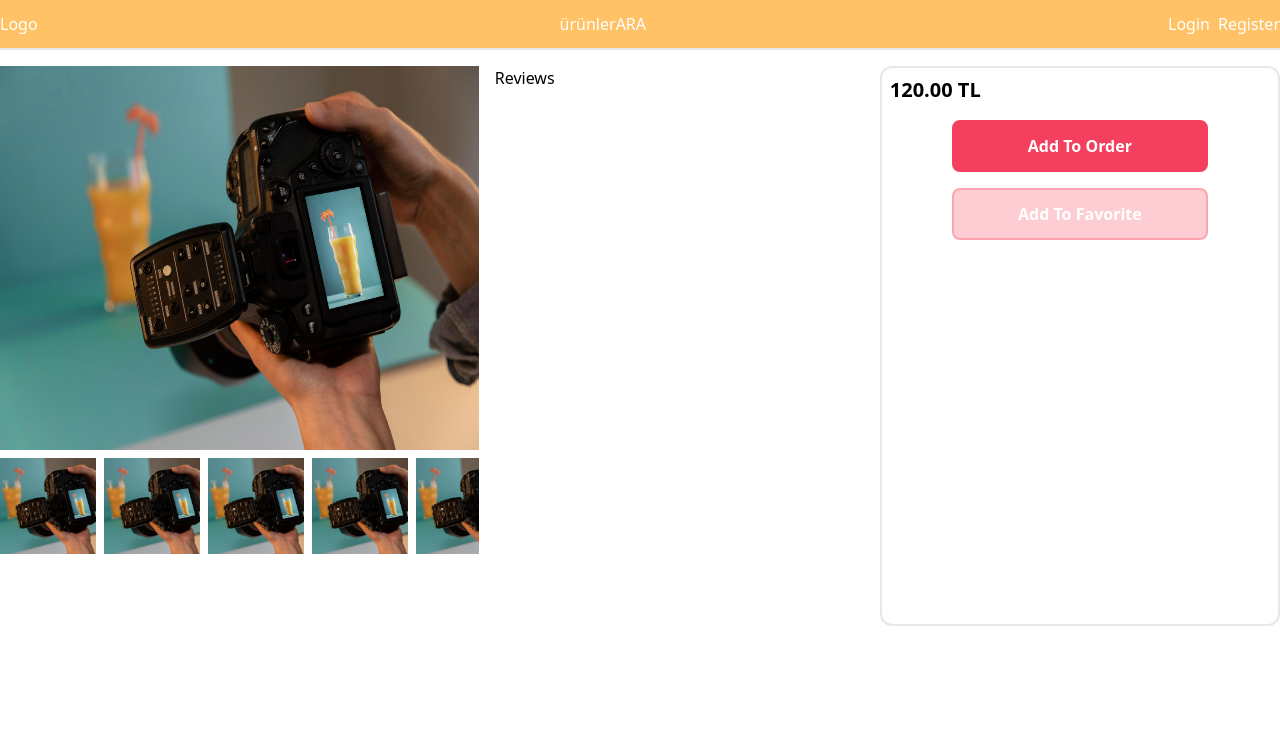
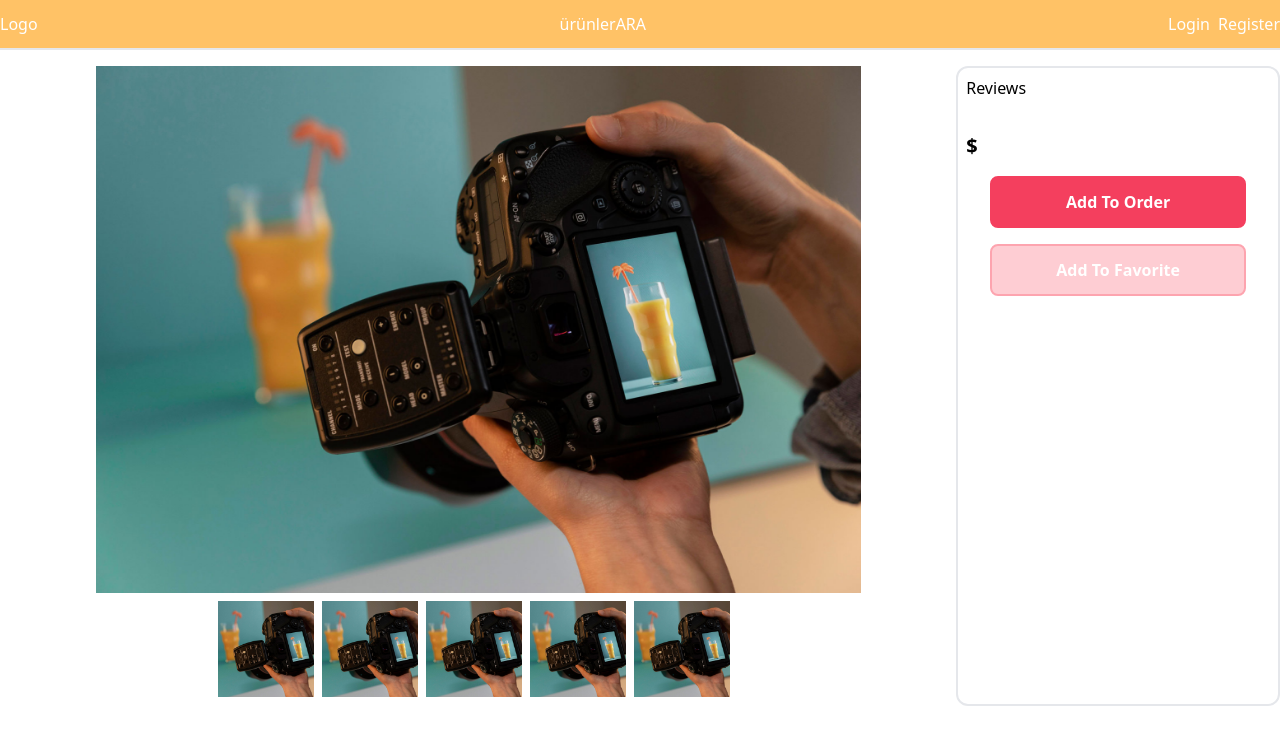
Before and after one commit to nurovic/ql-shop, a Next.js app: page /product/1 in a window 1280 px wide. Shown: the top 744 px of the page. Built offline with nearby package versions, Linux system fonts and the light colour scheme; no server answers.

Commit message:
Change Design

```diff
--- a/src/components/Modals/LoginModal.tsx
+++ b/src/components/Modals/LoginModal.tsx
@@ -1,4 +1,4 @@
- import { useCallback, useState } from "react";
+import { useCallback, useState } from "react";
 import { FieldValues, SubmitHandler, useForm } from "react-hook-form";
 import { useMutation} from '@apollo/client';
 import { LogIn } from "@/graphQl/Mutations/auth";
--- a/src/components/product/ImageSlide.tsx
+++ b/src/components/product/ImageSlide.tsx
@@ -2,15 +2,15 @@ import React from "react";
 import Image from "next/image";
 const ImageSlide = () => {
   return (
-    <div className="w-2/5 h-full flex flex-col items-center">
+    <div className="w-full h-full flex flex-col items-center">
       <Image
         src="/images/product.jpg"
         width={500}
         height={500}
-        className="h-96"
+        className="h-full w-4/5 object-cover"
         alt="Picture of the author"
       />
-      <div className="flex mt-2  overflow-auto">
+      <div className="flex mt-2 h-32 overflow-auto">
         <Image
           src="/images/product.jpg"
           className="object-cover	h-24 w-24 mr-2"
--- a/src/components/product/ListIem.tsx
+++ b/src/components/product/ListIem.tsx
@@ -8,13 +8,13 @@ const ListIem = ({ product }) => {
     console.log("Add To Favourite", product._id);
   };
   return (
-    <div className="rounded-lg border border-gray-200 mr-6 mb-8">
+    <div className="rounded-lg border border-gray-200 mr-8 mb-8">
       <div>
         <Image
           src="/images/product.jpg"
           width={500}
           height={500}
-          className="h-72 w-56 object-cover rounded-lg"
+          className="h-1/3 w-96 object-cover rounded-lg"
           alt="Picture of the author"
         />
       </div>
--- a/src/components/product/OrderCart.tsx
+++ b/src/components/product/OrderCart.tsx
@@ -1,8 +1,19 @@
 import React from "react";
 import Button from "../Button";
 import { useRouter } from "next/router";
-
-const OrderCart = () => {
+type ProductByIdI = {
+  count: number
+  description:string
+  price:number
+  productName: string
+  reviews: []
+  user: string
+  _id:string
+}
+type Item = {
+  item : ProductByIdI
+}
+const OrderCart: React.FC<Item>  = ({ item }) => {
   const route = useRouter();
 
   function handleToOrder() {
@@ -14,7 +25,12 @@ const OrderCart = () => {
   }
   return (
     <div className="flex flex-col items-center w-1/3 border-2 rounded-xl p-2">
-      <div className="font-bold text-xl flex flex-start w-full">120.00 TL</div>
+      <div className="w-1/3  flex flex-col mb-8 w-full items-start">
+        <h1 className="font-extrabold text-xl"> {item?.productName} </h1>
+        <h1 className="text-gray-600 font-semibold"> {item?.description} </h1>
+        <h3>{item?.reviews.length} Reviews</h3>
+      </div>
+      <div className="font-bold text-xl flex flex-start w-full">{item?.price.toLocaleString('en')} $</div>
       <div className="mt-4">
         <Button label={"Add To Order"} onClick={handleToOrder} wfull={"w-64"} />
       </div>
--- a/src/pages/product/[id].tsx
+++ b/src/pages/product/[id].tsx
@@ -20,12 +20,14 @@ const index = () => {
 
   return (
     <div className="container mx-auto ">
-      <div className="flex mt-4 h-[70vh] ">
+      <div className="flex mt-4 h-[80vh] ">
         <ImageSlide />
-        <ProductInfo
+        {/* <ProductInfo
         item={data?.productById}
+        /> */}
+        <OrderCart
+                item={data?.productById}
         />
-        <OrderCart />
       </div>
     </div>
   );
--- a/src/pages/products/index.tsx
+++ b/src/pages/products/index.tsx
@@ -1,22 +1,19 @@
-import React, {useState} from 'react'
-import ListItem from '../../components/product/ListIem'
-import { useQuery} from '@apollo/client';
-import { GET_PRODUCTS } from '../../graphQl/Query/product'
+import React, { useState } from "react";
+import ListItem from "../../components/product/ListIem";
+import { useQuery } from "@apollo/client";
+import { GET_PRODUCTS } from "../../graphQl/Query/product";
 
 const index = () => {
-  const { error, loading, data } = useQuery( GET_PRODUCTS );
+  const { error, loading, data } = useQuery(GET_PRODUCTS);
   return (
-    <div className="container mx-auto mt-4 ">
-      <div className="flex flex-wrap">
+    <div className="container mx-auto mt-4 min-h-screen">
+      <div className="flex justify-between flex-wrap">
         {data?.products?.map((product) => {
-          return <ListItem
-          product={product}
-          key={product._id}
-          />;
+          return <ListItem product={product} key={product._id} />;
         })}
       </div>
     </div>
   );
-}
+};
 
-export default index
+export default index;
```
